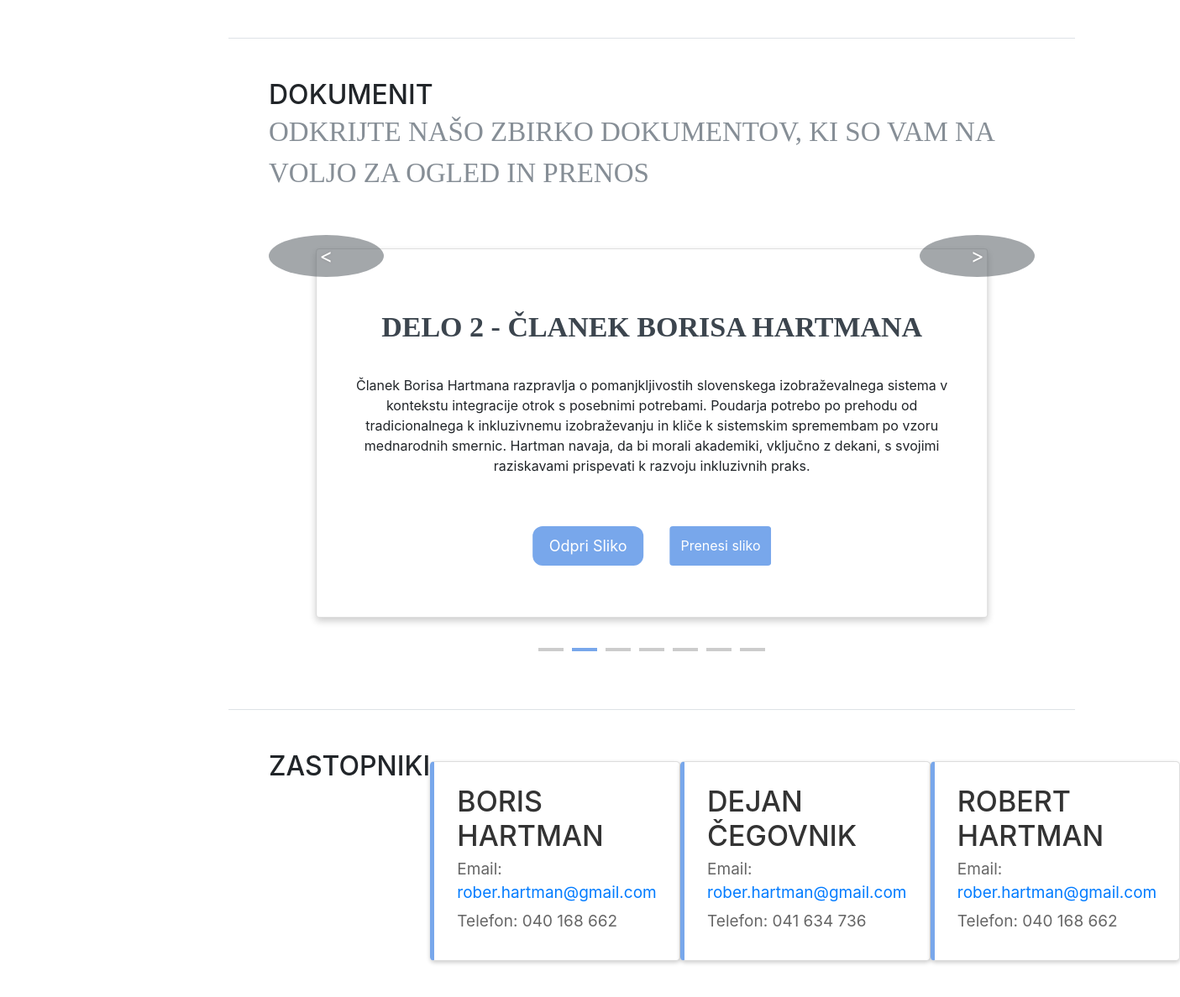
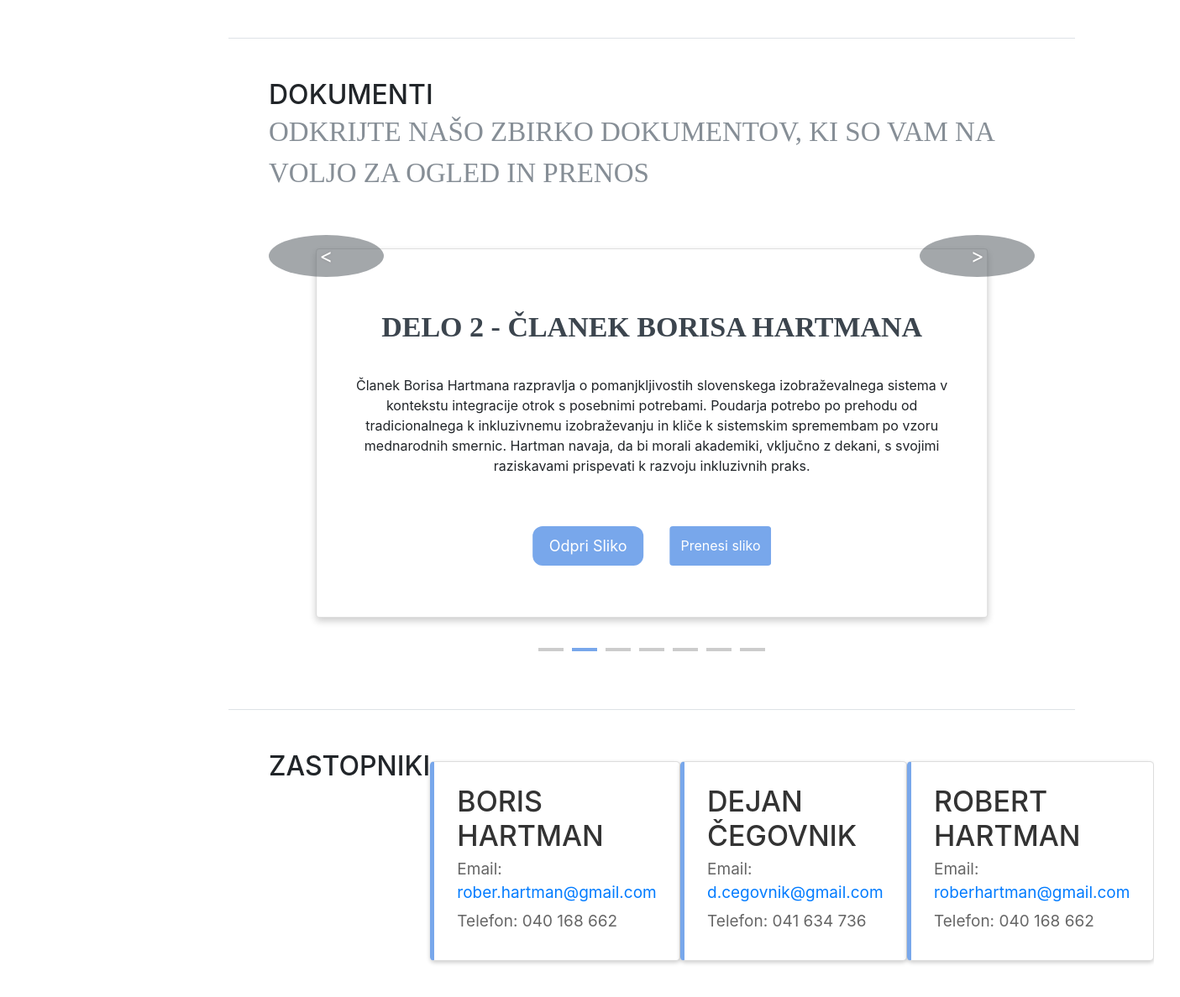
Before and after one commit to volovsekjan/inkluzija, a website with bundled scripts: page index.html in a window 1280 px wide. Shown: the part 818-2006 px from the top of the page at 84% size, 1405 px wide, since content can reach past the window. Built offline with nearby package versions, Linux system fonts and the light colour scheme; a web font is replaced by a local one.

Commit message:
popravekdva

```diff
--- a/index.html
+++ b/index.html
@@ -43,7 +43,7 @@
                     <a class="nav-link js-scroll-trigger nav-besedilo" href="#onas">O Nas</a>
                 </li>
                 <li class="nav-item">
-                    <a class="nav-link js-scroll-trigger nav-besedilo" href="#dokumenti">Dokumeni</a>
+                    <a class="nav-link js-scroll-trigger nav-besedilo" href="#dokumenti">Dokumenti</a>
                 </li>
                 <li class="nav-item">
                     <a class="nav-link js-scroll-trigger nav-besedilo" href="#zastopniki">Zastopniki</a>
@@ -86,7 +86,7 @@
 
         <section class="resume-section p-3 p-lg-5 d-flex flex-column" id="dokumenti">
             <div class="my-auto">
-                <h2 class="mb-0">DOKUMENIT
+                <h2 class="mb-0">DOKUMENTI
           </h2>
           <div class="subheading mb-5 pod-naslov">Odkrijte našo zbirko dokumentov, ki so vam na voljo za ogled in prenos</div>
 
@@ -269,12 +269,12 @@
                 </div>
                 <div class="info-box">
                     <h3>DEJAN ČEGOVNIK</h3>
-                    <p>Email:  <a href="mailto:d.cegovnik@gmail.com">rober.hartman@gmail.com</a></p>
+                    <p>Email:  <a href="mailto:d.cegovnik@gmail.com">d.cegovnik@gmail.com</a></p>
                     <p>Telefon: 041 634 736</p>
                 </div>
                 <div class="info-box">
                     <h3>ROBERT HARTMAN</h3>
-                    <p>Email:  <a href="mailto:roberhartman@gmail.com">rober.hartman@gmail.com</a></p>
+                    <p>Email:  <a href="mailto:roberhartman@gmail.com">roberhartman@gmail.com</a></p>
                     <p>Telefon: 040 168 662</p>
                 </div>
             </div>
```
